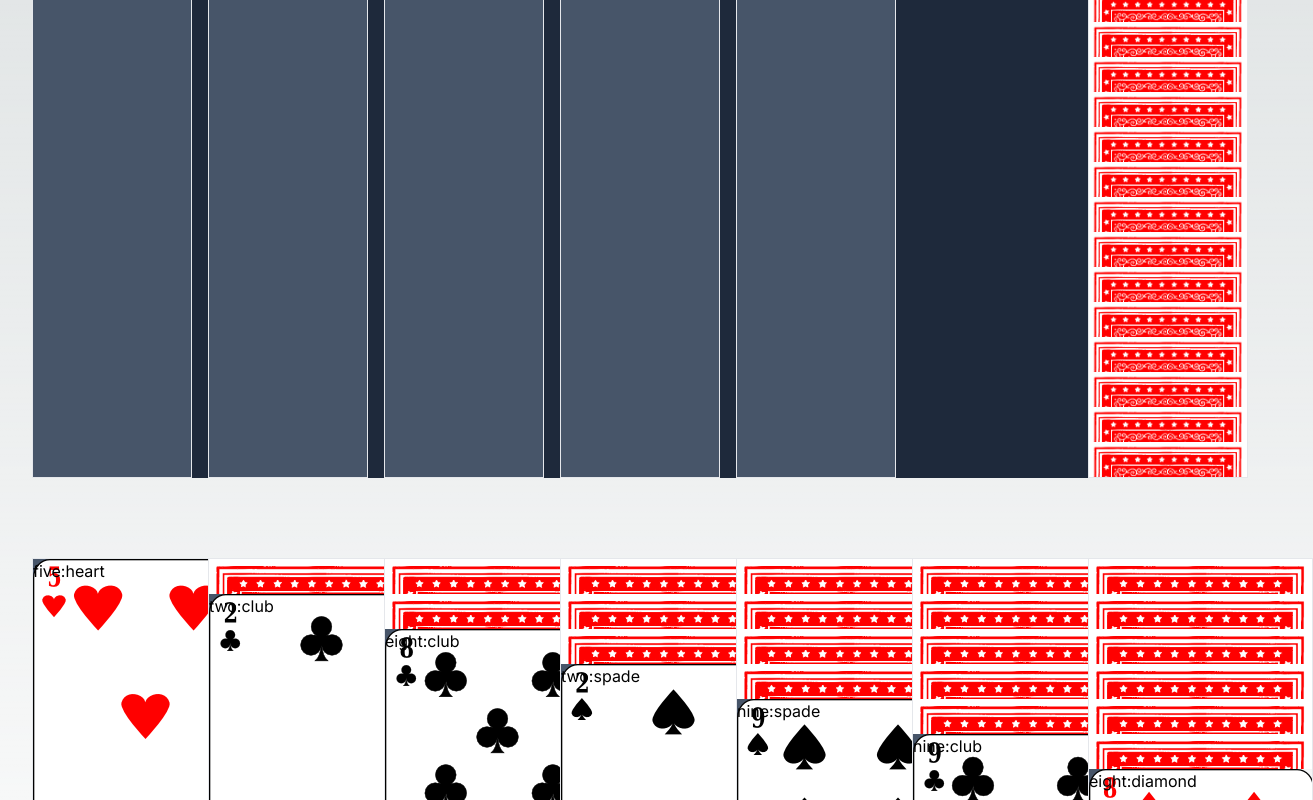
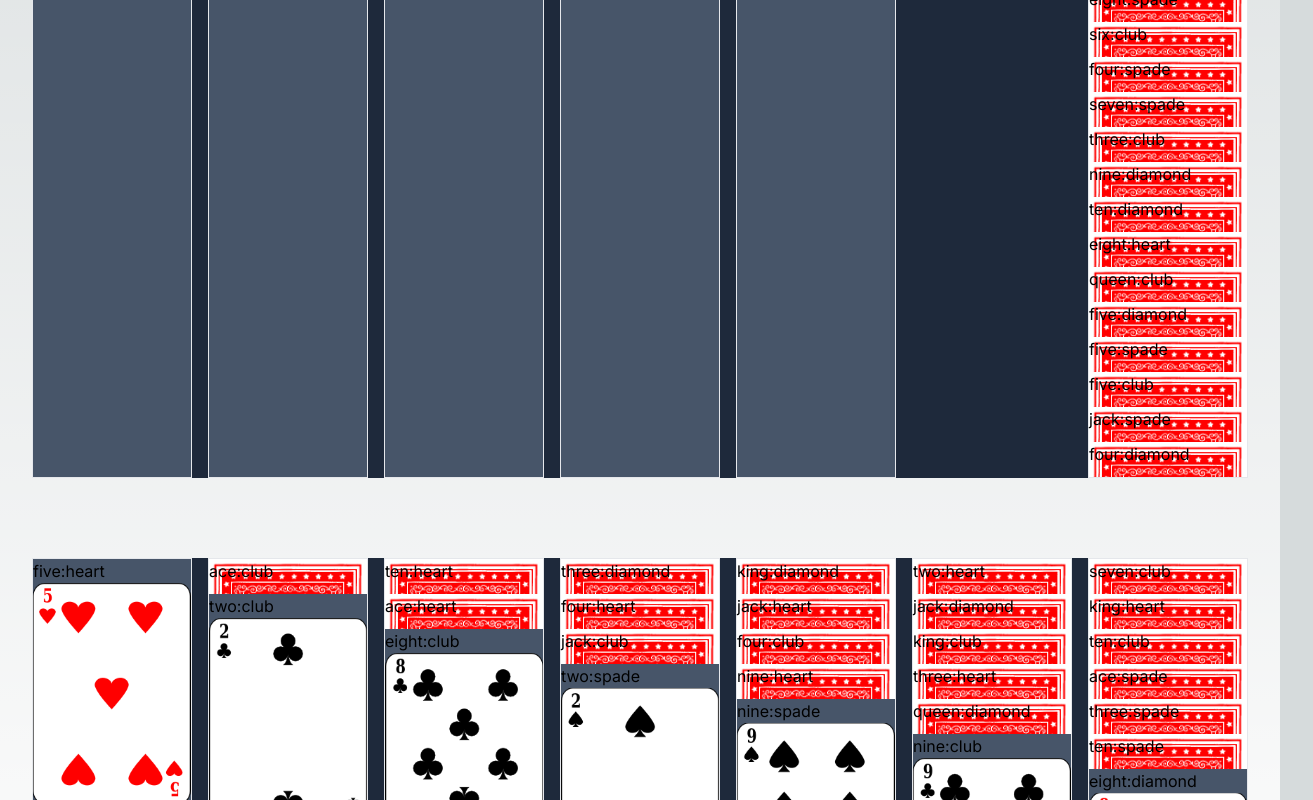
Before and after one commit to visegripped/next-learning, a Next.js app in the folder my-app/: page / in a window 1280 px wide. Shown: the part 500-1300 px from the top of the page, 1313 px wide, since content can reach past the window. Built offline with nearby package versions, Linux system fonts and the light colour scheme.

Commit message:
Change approach on card face display

```diff
--- a/my-app/app/components/card/Card.module.css
+++ b/my-app/app/components/card/Card.module.css
@@ -8,6 +8,8 @@
   background: url(/card-sprite.png) no-repeat;
   height: 314px;
   width: 223px;
+  /* background-size: cover; */
+  overflow: hidden;
 }
 
 .diamond {
--- a/my-app/app/components/card/Card.tsx
+++ b/my-app/app/components/card/Card.tsx
@@ -2,17 +2,65 @@
 
 import { useDraggable } from "@dnd-kit/core";
 import styles from "./Card.module.css";
+import { CardInterface, SuitInterface, CardFaceInterface } from "@/app/types/solitaire.types";
 
 interface CardProps {
   isFaceUp: boolean;
   isDraggable: boolean;
-  card: string;
+  card: CardInterface;
   source?: string; // Do we still need this?
   doubleClickHandler: Function | undefined;
   clickHandler: Function | undefined;
 }
 
-export default function Tableau(props: CardProps) {
+interface SVGProps {
+  card: CardInterface;
+}
+
+export function CardSVG(props: SVGProps) {
+  const {card} = props;
+  const [face, suit] = card.split(':') as [CardFaceInterface, SuitInterface];
+
+  const yPosForSuits = {
+    heart: '0%',
+    spade: '33.4%',
+    diamond: '66.8%',
+    club: '100%',
+  }
+
+  const xPosForFace = {
+    ace: '0%',
+    two: '8.33%',
+    three: '16.65%',
+    four: '25%',
+    five: '33.35%',
+    six: '41.67%',
+    seven: '50%',
+    eight: '58.32%',
+    nine: '66.68%',
+    ten: '75%',
+    jack: '83.33%',
+    queen: '91.69%',
+    king: '100%',
+  }
+
+
+  return (
+    <svg viewBox="0 0 5 7" style={{
+      backgroundSize: '1300% 400%',
+      backgroundPosition: `${xPosForFace[face]} ${yPosForSuits[suit]} `,
+      backgroundImage: "url('card-sprite.png')",
+      height: 'auto',
+      width: '100%',
+      overflow: 'hidden',
+      backgroundRepeat: 'no-repeat',
+      boxSizing: 'border-box',
+    }}></svg>
+  )
+}
+
+
+export default function Card(props: CardProps) {
   const {
     isFaceUp,
     isDraggable,
@@ -34,20 +82,12 @@ export default function Tableau(props: CardProps) {
         transform: `translate3d(${transform.x}px, ${transform.y}px, 0)`,
       }
     : undefined;
-  const isFaceUpClassname = styles[`card__${isFaceUp ? "front" : "back"}`];
-  let suitClassName = '';
-  let faceClassName = '';
-  if(isFaceUp) {
-    const [face, suit] = card.split(":");
-    suitClassName = styles[suit];
-    faceClassName = styles[face];
-  }
 
-  let cssClasses = `${isFaceUpClassname} ${faceClassName} ${suitClassName}`;
 
-  return isDraggable ? (
+
+  return (
     <div
-      className={cssClasses}
+      className={isFaceUp ? '' : styles.card__back}
       data-source={source}
       onClick={(e) => {
         clickHandler(e, card);
@@ -55,25 +95,10 @@ export default function Tableau(props: CardProps) {
       onDoubleClick={(e) => {
         doubleClickHandler(e, card);
       }}
-      style={draggableStyle}
-      ref={setNodeRef}
-      {...listeners}
-      {...attributes}
+      {...(isDraggable && { style: draggableStyle, ref: setNodeRef, ...listeners, ...attributes })}
     >
-      {card}
+        {card}
+      {isFaceUp ? <CardSVG card={card}></CardSVG> : <></>}
     </div>
-  ) : (
-    <div
-      className={cssClasses}
-      onClick={(e) => {
-        clickHandler(e, card);
-      }}
-      onDoubleClick={(e) => {
-        doubleClickHandler(e, card);
-      }}
-    >
-      {isFaceUp ? card : ``}
-      {/* here for testing purposes only */}
-    </div>
-  );
+  )
 }
```
Also changed, not shown: my-app/app/page.tsx (+28 -0 lines).
